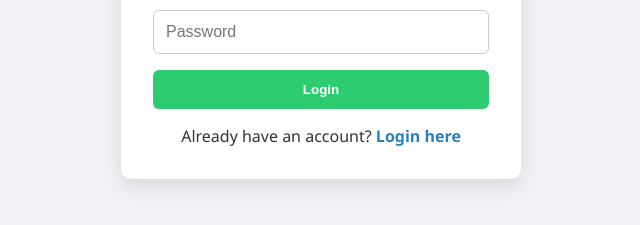
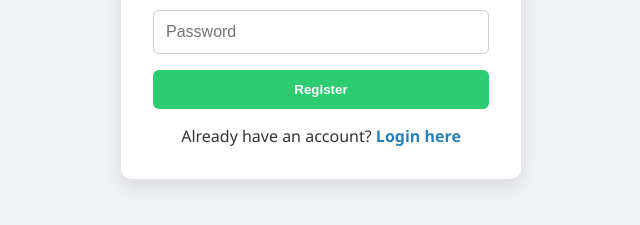
Before and after one commit to JL-John-Nicholas/task_manager, a plain HTML site: page frontend/index.html in a window 1280 px wide. Both pictures are taken after a click on the link "Register here". Shown: the part 245-470 px from the top of the page, 319-959 px from the left. Drawn offline with Linux system fonts and the light colour scheme.

Commit message:
made new changes

```diff
--- a/frontend/index.html
+++ b/frontend/index.html
@@ -13,7 +13,8 @@
     <form id="auth-form">
       <input type="text" id="username" placeholder="Username" required />
       <input type="password" id="password" placeholder="Password" required />
-      <button type="submit">Login</button>
+      <button type="submit" id="submit-btn">Login</button>
+
     </form>
 
     <div id="toggle-form">
--- a/frontend/js/auth.js
+++ b/frontend/js/auth.js
@@ -2,14 +2,17 @@ let isLogin = true;
 const form = document.getElementById('auth-form');
 const toggle = document.getElementById('toggle-form');
 const title = document.getElementById('form-title');
+const button = document.getElementById('submit-btn'); // ✅ get button
 
 toggle.addEventListener('click', () => {
   isLogin = !isLogin;
   title.innerText = isLogin ? 'Login' : 'Register';
+  button.innerText = isLogin ? 'Login' : 'Register'; // ✅ update button label
   toggle.innerHTML = isLogin
     ? `Don't have an account? <a href="#">Register here</a>`
     : `Already have an account? <a href="#">Login here</a>`;
 });
+
 
 form.addEventListener('submit', async (e) => {
   e.preventDefault();
```
